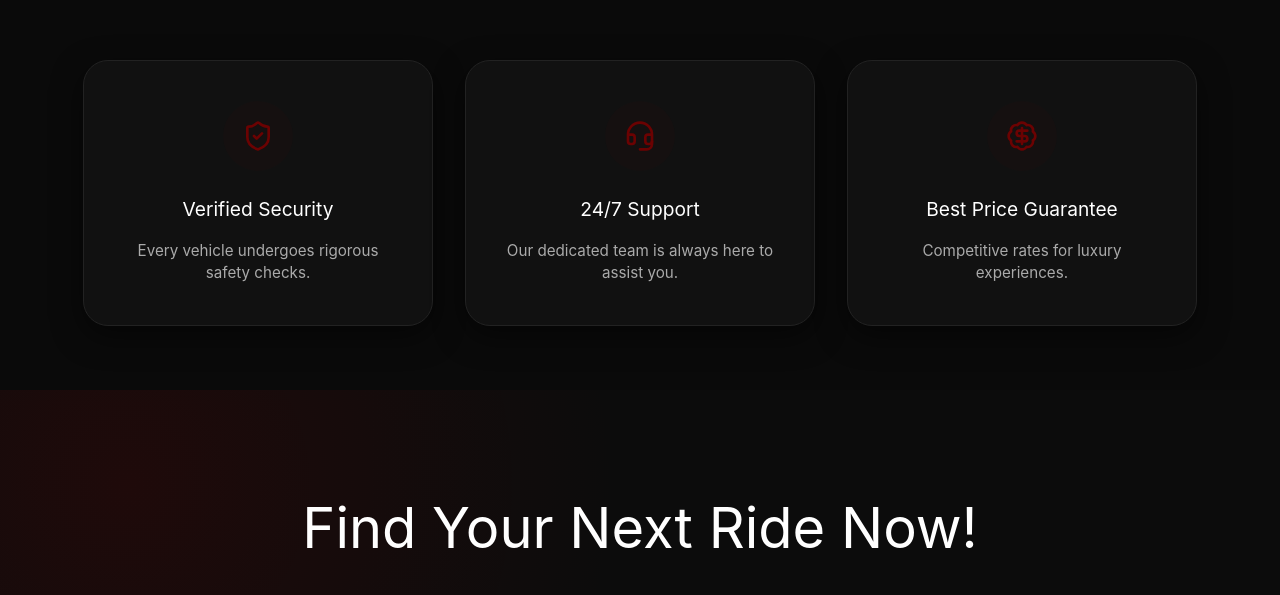
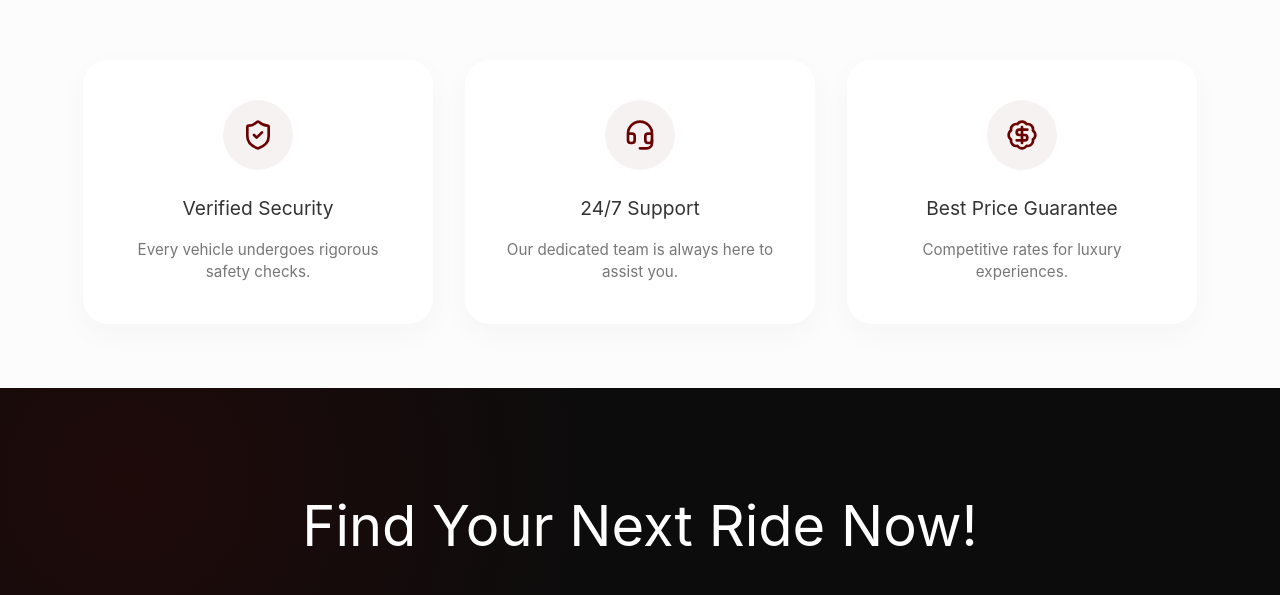
Before and after one commit to AmrKhaledShawky/Car-Calling, a React (Vite) app: page / in a window 1280 px wide. Shown: the part 1111-1706 px from the top of the page. Built offline with nearby package versions, Linux system fonts and the light colour scheme; no server answers.

Commit message:
edit at landing page

```diff
--- a/src/pages/LandingPage/LandingPage.css
+++ b/src/pages/LandingPage/LandingPage.css
@@ -430,12 +430,12 @@
     height: 450px;
     border-radius: 20px;
     overflow: hidden;
-    box-shadow: 0 30px 60px rgba(0, 0, 0, 0.5);
+    box-shadow: 0 30px 60px rgba(0, 0, 0, 0.15);
     background: radial-gradient(circle at center, #1a1a1a 0%, #050505 100%);
     display: flex;
     align-items: center;
     justify-content: center;
-    border: 1px solid rgba(255,255,255,0.05);
+    border: 1px solid rgba(0,0,0,0.05);
 }
 
 .carousel-slide {
--- a/src/pages/LandingPage/LandingPage.jsx
+++ b/src/pages/LandingPage/LandingPage.jsx
@@ -52,7 +52,7 @@ const LandingPage = () => {
     }, []);
 
     return (
-        <div className="landing-page dark-theme">
+        <div className="landing-page">
             <Navbar transparent={true} />
 
             <header className="hero-section" id="home">
--- a/src/pages/LandingPage/LandingPageReal.jsx
+++ b/src/pages/LandingPage/LandingPageReal.jsx
@@ -71,7 +71,7 @@ const LandingPageReal = () => {
     }, []);
 
     return (
-        <div className="landing-page dark-theme">
+        <div className="landing-page">
             <Navbar transparent={true} />
 
             <header className="hero-section" id="home">
```
